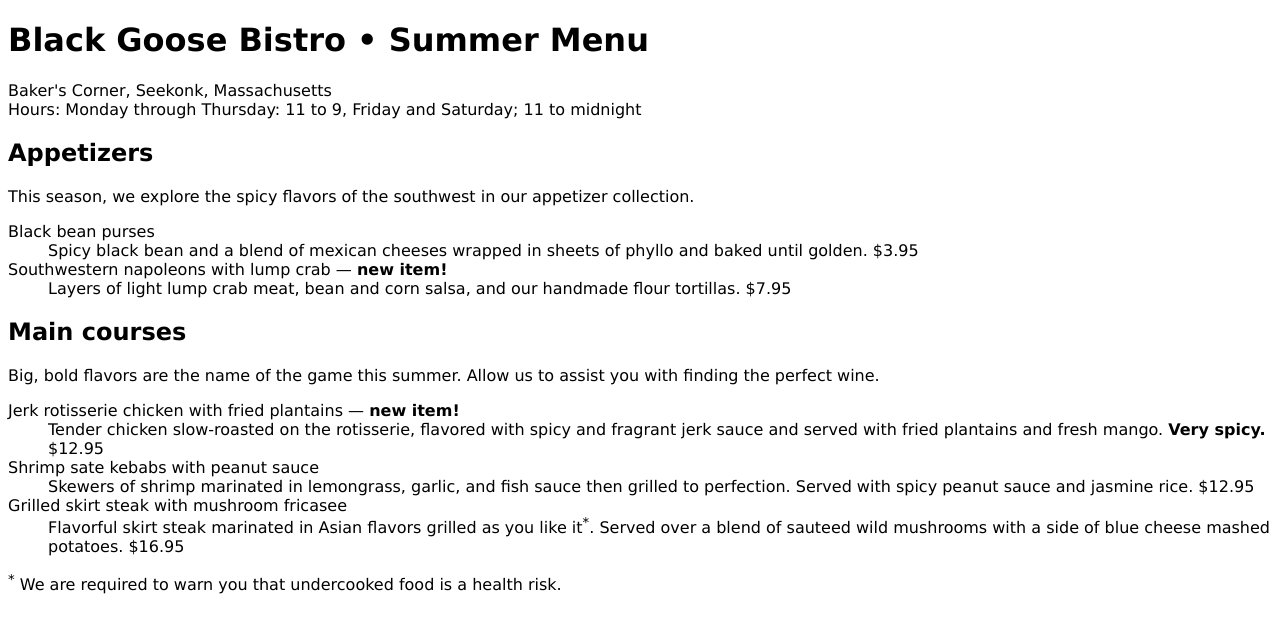
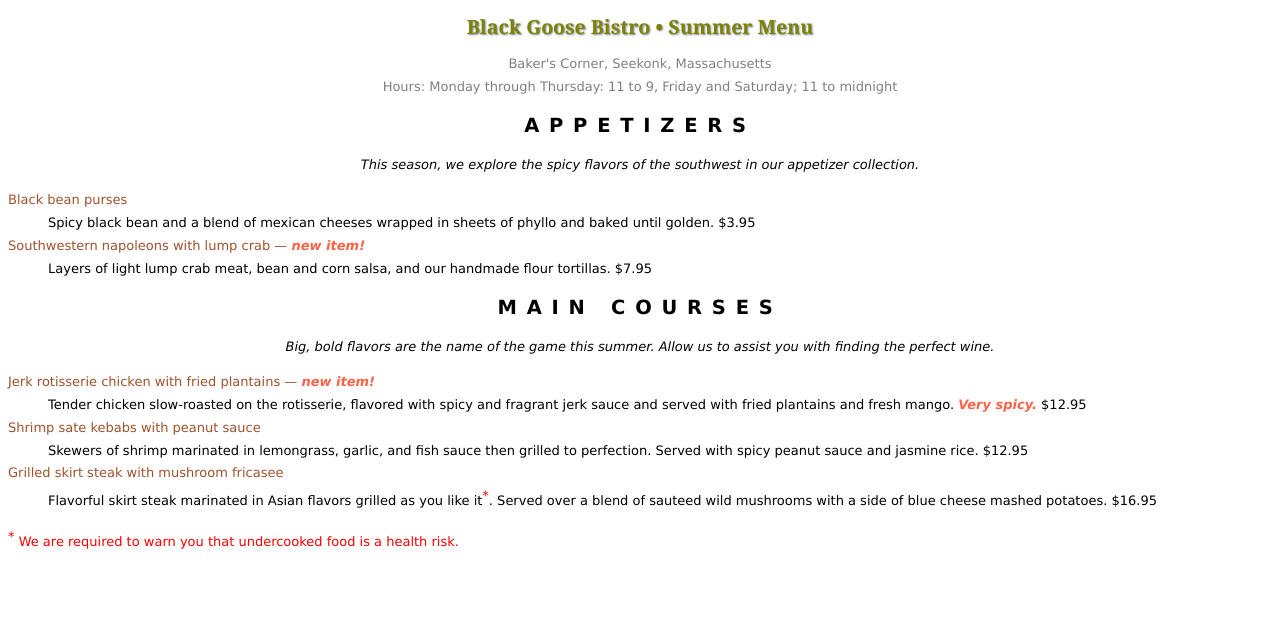
Before and after one commit to Allie230/FID, a plain HTML site: page Ch.12/menu.html in a window 1280 px wide. Drawn offline with Linux system fonts and the light colour scheme.

Commit message:
Add files via upload

```diff
--- a/Ch.12/menu.html
+++ b/Ch.12/menu.html
@@ -9,8 +9,18 @@
 <link href="http://fonts.googleapis.com/">
 <style>
 body {font-family: verdana, sans-serif; font-size: 100%}
-h1 {font- family: "Marko One", Georgia, serif; font-size 1.5em;}
-h2 {font-size 1em}
+h1 {font: bold 1.5em "Marko One", Georgia, serif; color: olive; text-shadow: .05em .05em .1em lightslategray;}
+h2 {font-size 1em; text-transform: uppercase; letter-spacing: .5em}
+h2 + p {text-align: center; font-style: italic;}
+dt {font weight: bold; color: sienna;}
+dt strong {color: tomato;}
+strong {font-style: italic; color: tomato;}
+h1, h2, #info {text-align: center;}
+#info p {font-style; italic; color: gray}
+<spanclass="price">$3.95</span>;
+.price {font-family: Geoegia, serif; font-style: italic; color: gray;}
+p.warning, sup {font-size: small; color: red;}
+body {font-faily: georgia, serif; font-size: small; line-height: 1.75em;}
 </style></head>
 
 <body>
```
